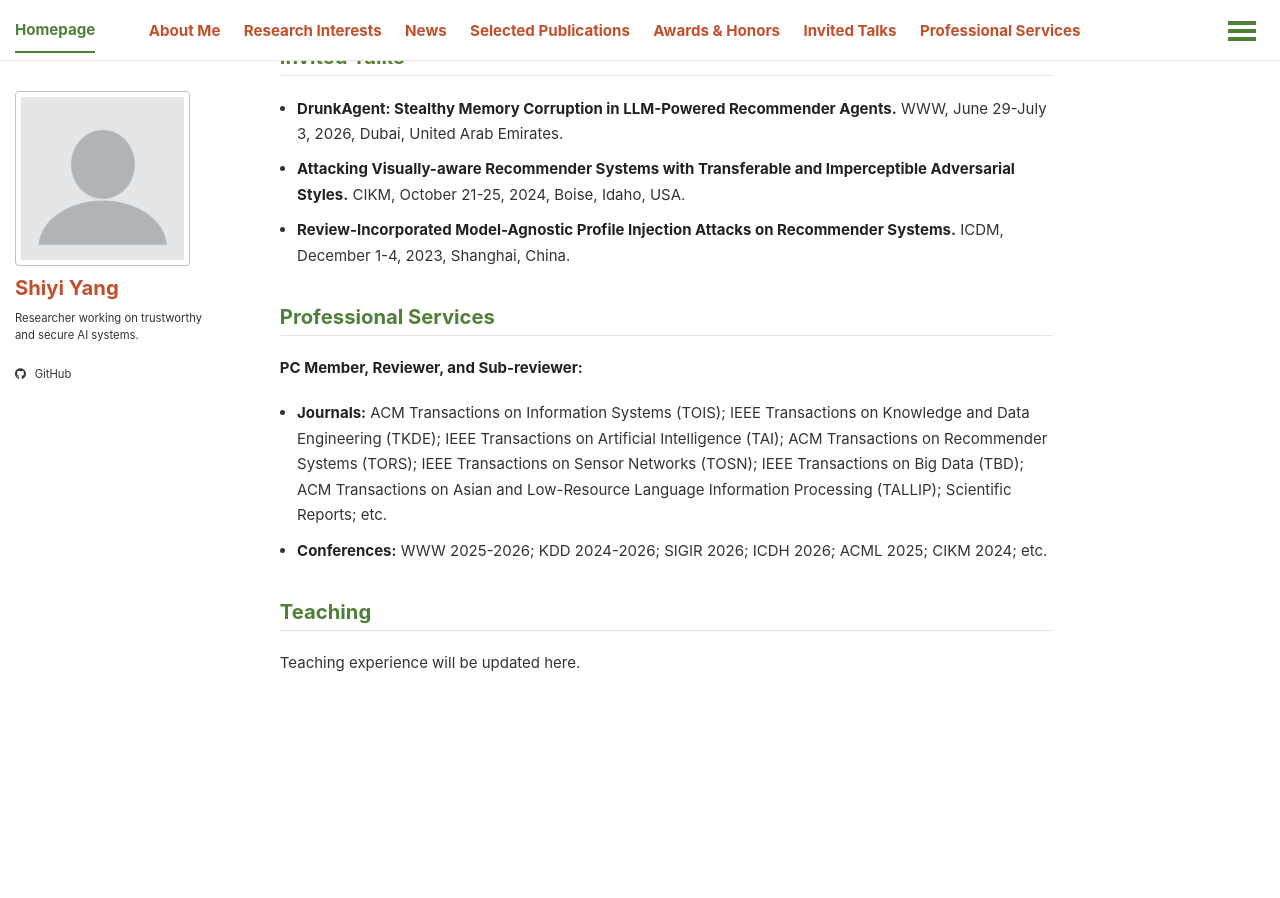
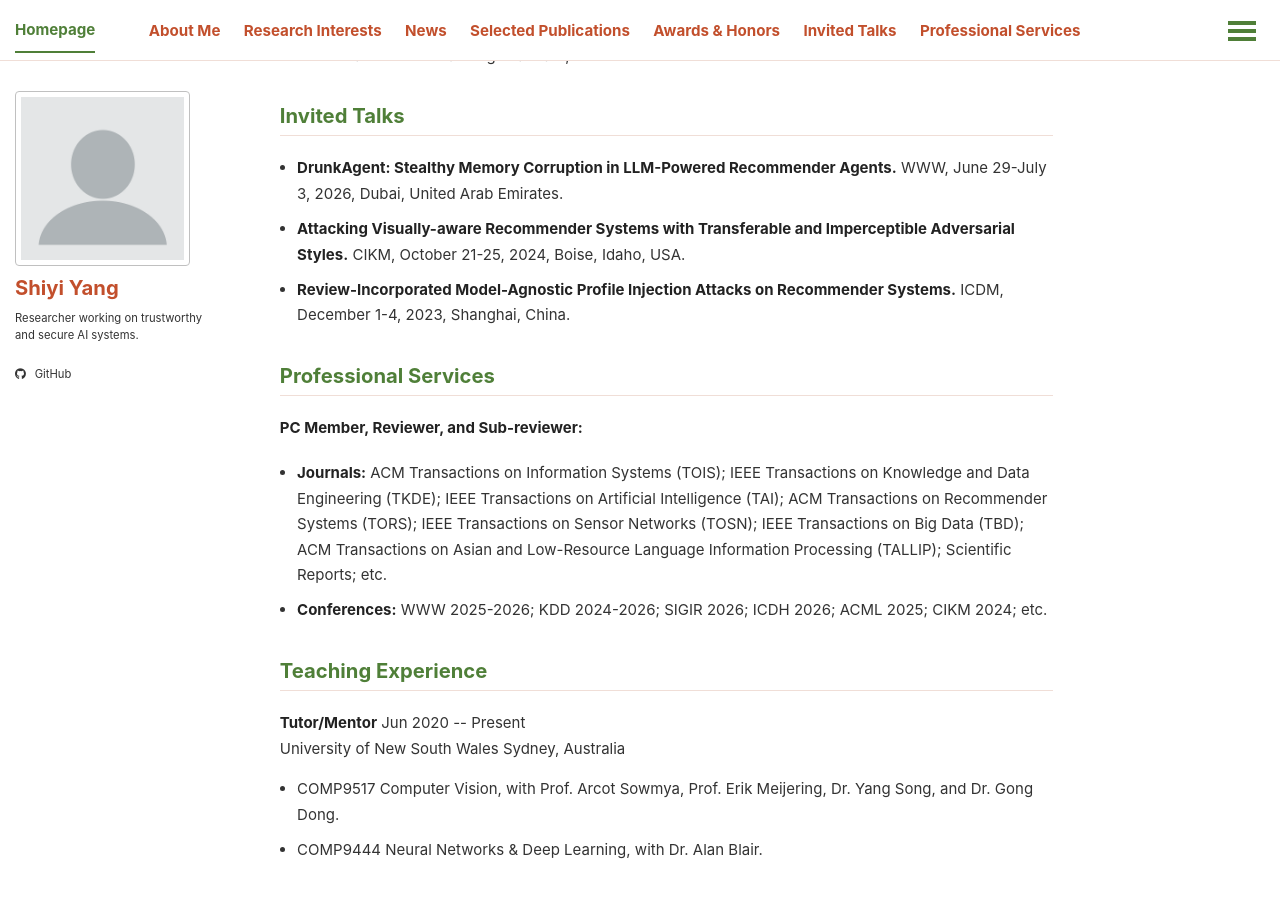
Before and after one commit to shiyiyang-ai/shiyiyang-ai.github.io, a Jekyll site: the page built from _pages/about.md, in a window 1280 px wide and 900 px high, scrolled down 2317 px. Built offline with Jekyll 4.4.1, drawn with Linux system fonts in a browser that asks for light colours; a script bundle is joined from its source files by our own code; library files that are not in the unit come from our copies; before the commit the page ends 3035 px from its top, so only the background shows below that; some of the changed text lies outside the part shown.

Commit message:
Add teaching content and refine homepage sections

```diff
--- a/_pages/about.md
+++ b/_pages/about.md
@@ -7,7 +7,10 @@
 ## About Me
 <a id="about-me"></a>
 
-Shiyi Yang is currently a PhD candidate in the School of Computer Science and Engineering at the [University of New South Wales (UNSW)](https://www.unsw.edu.au) and [CSIRO’s Data61](https://www.csiro.au/en/about/people/research-units/data61), supervised by [Prof. Lina Yao (UNSW)](https://www.linayao.com), [Dr. Chen Wang (CSIRO)](https://people.csiro.au/w/c/Chen-Wang), [Dr. Xiwei Xu (CSIRO)](https://people.csiro.au/X/S/Xiwei-Xu), and [Prof. Liming Zhu (CSIRO)](https://liming-zhu.org). She previously received her MPhil degree from UNSW under the supervision of [Dr. Hui Guo](https://www.unsw.edu.au/staff/hui-guo) and [Prof. Jingling Xue](https://cgi.cse.unsw.edu.au/~jingling/).
+<div class="bio-intro">
+  <p>Shiyi Yang is currently a PhD candidate in the School of Computer Science and Engineering at the <a href="https://www.unsw.edu.au">University of New South Wales (UNSW)</a> and <a href="https://www.csiro.au/en/about/people/research-units/data61">CSIRO’s Data61</a>, supervised by <a href="https://www.linayao.com">Prof. Lina Yao (UNSW)</a>, <a href="https://people.csiro.au/w/c/Chen-Wang">Dr. Chen Wang (CSIRO)</a>, <a href="https://people.csiro.au/X/S/Xiwei-Xu">Dr. Xiwei Xu (CSIRO)</a>, and <a href="https://liming-zhu.org">Prof. Liming Zhu (CSIRO)</a></p>
+  <p>She previously received her MPhil degree from UNSW under the supervision of <a href="https://www.unsw.edu.au/staff/hui-guo">Dr. Hui Guo</a> and <a href="https://cgi.cse.unsw.edu.au/~jingling/">Prof. Jingling Xue</a></p>
+</div>
 
 ## Research Interests
 <a id="research-interests"></a>
@@ -34,7 +37,7 @@
       <span>WWW<br>2026</span>
     </div>
     <div class="publication-body">
-      <div class="publication-venue">ACM Web Conference 2026 <span>CORE A*</span></div>
+      <div class="publication-venue">ACM Web Conference 2026 <span>WWW 2026, CORE A*</span></div>
       <h3><a href="https://dl.acm.org/doi/10.1145/3774904.3792688">DrunkAgent: Stealthy Memory Corruption in LLM-Powered Recommender Agents</a></h3>
       <p><strong>Shiyi Yang</strong>, Zhibo Hu, Xinshu Li, Chen Wang, Tong Yu, Xiwei Xu, Liming Zhu, Lina Yao</p>
     </div>
@@ -45,7 +48,7 @@
       <span>KDD<br>2026</span>
     </div>
     <div class="publication-body">
-      <div class="publication-venue">32nd SIGKDD Conference on Knowledge Discovery and Data Mining <span>CORE A*</span></div>
+      <div class="publication-venue">32nd SIGKDD Conference on Knowledge Discovery and Data Mining <span>KDD 2026, CORE A*</span></div>
       <h3>Causal Abstraction Learning for Multi-Modal Grounded Planning</h3>
       <p>Xinshu Li, <strong>Shiyi Yang</strong>, Ziqi Xu, Feng Xia, Michael Sheng, Lina Yao</p>
     </div>
@@ -56,7 +59,7 @@
       <span>CIKM<br>2024</span>
     </div>
     <div class="publication-body">
-      <div class="publication-venue">33rd ACM International Conference on Information and Knowledge Management <span>CORE A</span></div>
+      <div class="publication-venue">33rd ACM International Conference on Information and Knowledge Management <span>CIKM 2024, CORE A</span></div>
       <h3><a href="https://dl.acm.org/doi/abs/10.1145/3627673.3679828">Attacking Visually-aware Recommender Systems with Transferable and Imperceptible Adversarial Styles</a></h3>
       <p><strong>Shiyi Yang</strong>, Chen Wang, Xiwei Xu, Liming Zhu, Lina Yao</p>
     </div>
@@ -67,7 +70,7 @@
       <span>ICDM<br>2023</span>
     </div>
     <div class="publication-body">
-      <div class="publication-venue">23rd IEEE International Conference on Data Mining <span>CORE A*</span></div>
+      <div class="publication-venue">23rd IEEE International Conference on Data Mining <span>ICDM 2023, CORE A*</span></div>
       <h3><a href="https://ieeexplore.ieee.org/abstract/document/10415763">Review-Incorporated Model-Agnostic Profile Injection Attacks on Recommender Systems</a></h3>
       <p><strong>Shiyi Yang</strong>, Chen Wang, Xiwei Xu, Liming Zhu, Lina Yao</p>
     </div>
@@ -78,7 +81,7 @@
       <span>QRS<br>2021</span>
     </div>
     <div class="publication-body">
-      <div class="publication-venue">21st IEEE International Conference on Software Quality, Reliability and Security <span>CORE B</span></div>
+      <div class="publication-venue">21st IEEE International Conference on Software Quality, Reliability and Security <span>QRS 2021, CORE B</span></div>
       <h3><a href="https://ieeexplore.ieee.org/abstract/document/9724770">Hunter in the Dark: Discover Anomalous Network Activity Using Deep Ensemble Network</a></h3>
       <p><strong>Shiyi Yang</strong>, Hui Guo, Nour Moustafa</p>
     </div>
@@ -89,7 +92,7 @@
       <span>DSC<br>2021</span>
     </div>
     <div class="publication-body">
-      <div class="publication-venue">IEEE Conference on Dependable and Secure Computing</div>
+      <div class="publication-venue">IEEE Conference on Dependable and Secure Computing <span>DSC 2021</span></div>
       <h3><a href="https://ieeexplore.ieee.org/abstract/document/9346261">DualNet: Locate Then Detect Effective Payload with Deep Attention Network</a></h3>
       <p><strong>Shiyi Yang</strong>, Peilun Wu, Hui Guo</p>
     </div>
@@ -100,14 +103,14 @@
       <span>TrustCom<br>2020</span>
     </div>
     <div class="publication-body">
-      <div class="publication-venue">19th IEEE International Conference on Trust, Security and Privacy in Computing and Communications <span>CORE A</span></div>
+      <div class="publication-venue">19th IEEE International Conference on Trust, Security and Privacy in Computing and Communications <span>TrustCom 2020, CORE A</span></div>
       <h3><a href="https://ieeexplore.ieee.org/abstract/document/9343142">Densely Connected Residual Network for Attack Recognition</a></h3>
       <p>Peilun Wu, Nour Moustafa, <strong>Shiyi Yang</strong>, Hui Guo</p>
     </div>
   </article>
 </div>
 
-## Awards & Honors
+## Selected Awards & Honors
 <a id="selected-awards-honors"></a>
 
 - UNSW Industry Engagement Grant, 2025.
@@ -132,7 +135,13 @@
 - **Journals:** ACM Transactions on Information Systems (TOIS); IEEE Transactions on Knowledge and Data Engineering (TKDE); IEEE Transactions on Artificial Intelligence (TAI); ACM Transactions on Recommender Systems (TORS); IEEE Transactions on Sensor Networks (TOSN); IEEE Transactions on Big Data (TBD); ACM Transactions on Asian and Low-Resource Language Information Processing (TALLIP); Scientific Reports; etc.
 - **Conferences:** WWW 2025-2026; KDD 2024-2026; SIGIR 2026; ICDH 2026; ACML 2025; CIKM 2024; etc.
 
-## Teaching
+## Teaching Experience
 <a id="teaching"></a>
 
-Teaching experience will be updated here.
+<div class="teaching-role">
+  <div><strong>Tutor/Mentor</strong> <span>Jun 2020 -- Present</span></div>
+  <div>University of New South Wales <span>Sydney, Australia</span></div>
+</div>
+
+- COMP9517 Computer Vision, with Prof. Arcot Sowmya, Prof. Erik Meijering, Dr. Yang Song, and Dr. Gong Dong.
+- COMP9444 Neural Networks & Deep Learning, with Dr. Alan Blair.
```
